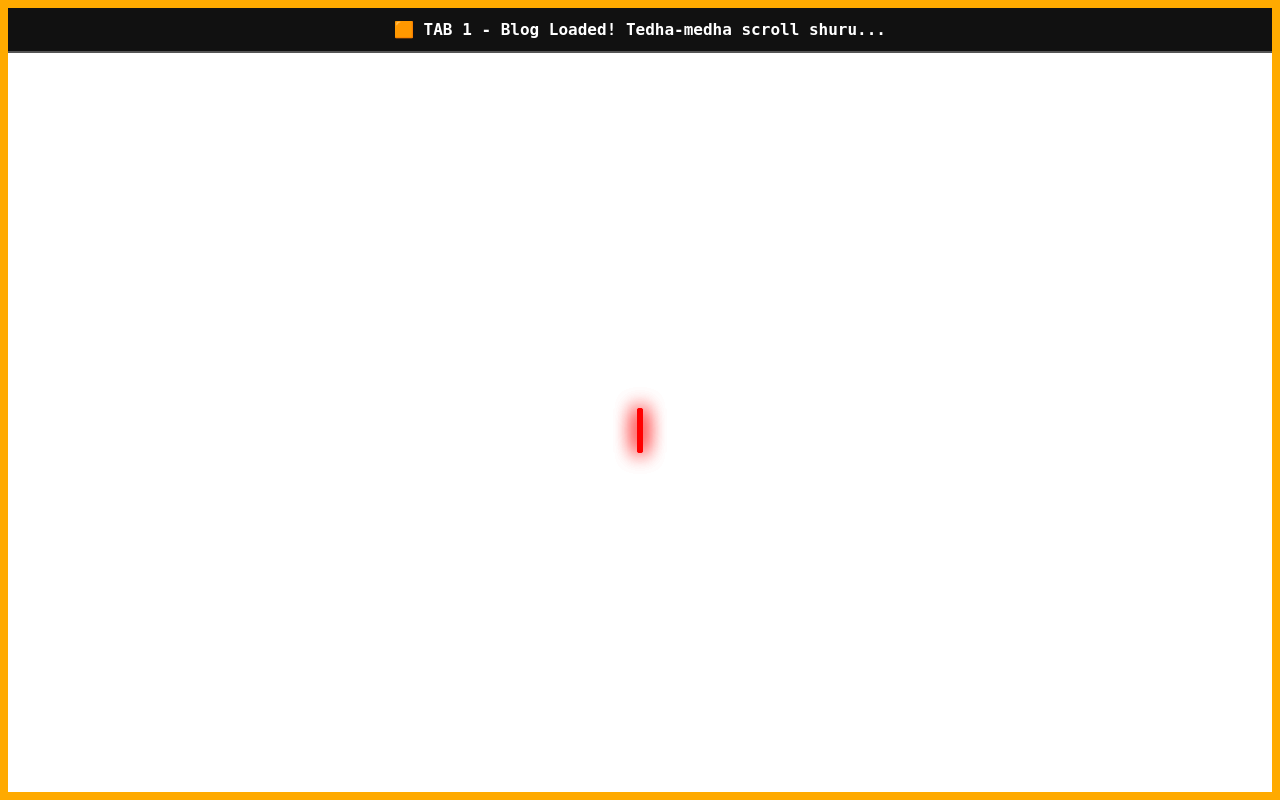
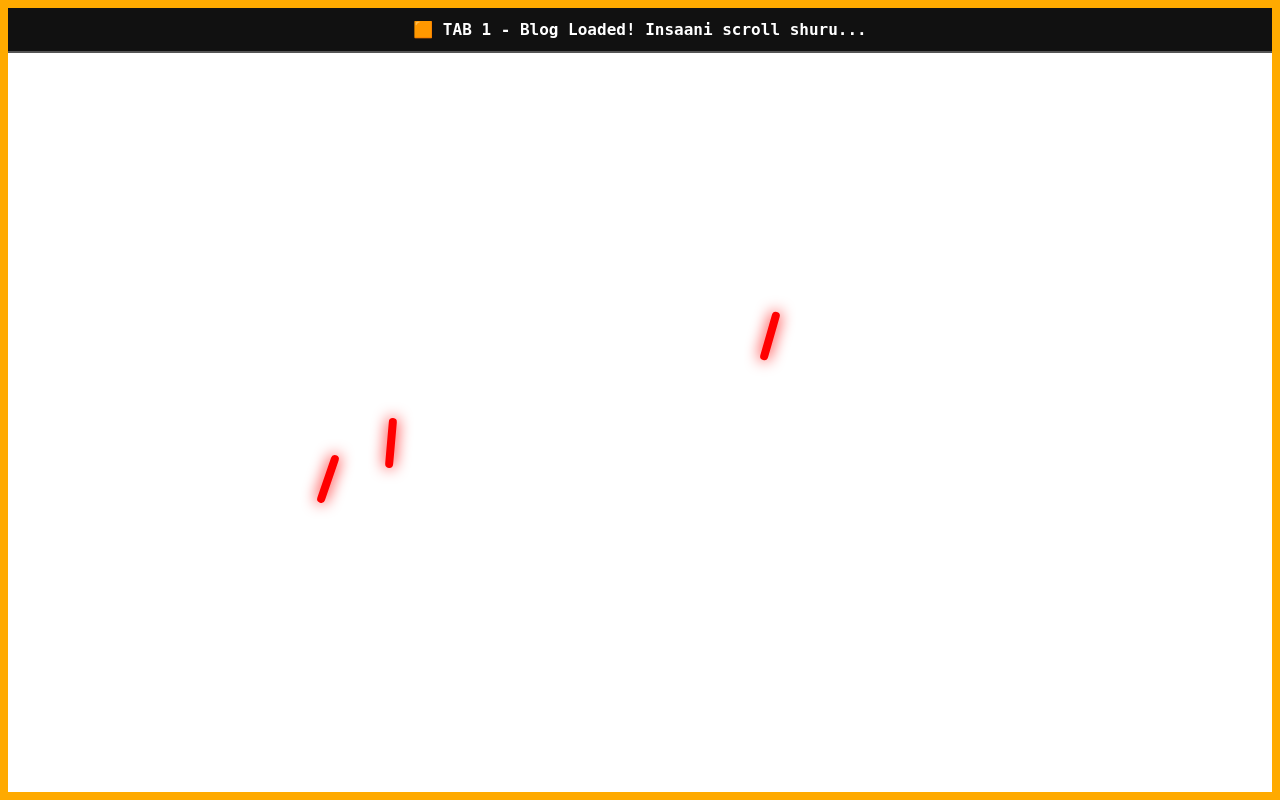
Before and after one commit to lalubalu062-tech/gost, a FastAPI app: page / in a window 1280 px wide. Run offline with FastAPI, Linux system fonts and the light colour scheme; data that the repository does not hold is empty.

Commit message:
Update index.html

```diff
--- a/templates/index.html
+++ b/templates/index.html
@@ -3,18 +3,16 @@
 <head>
     <meta charset="UTF-8">
     <meta name="viewport" content="width=device-width, initial-scale=1.0">
-    <title>Ghost Engine - Visual Tracker</title>
+    <title>Ghost Engine - Human Jitter Tracker</title>
     <style>
         body { margin: 0; padding: 0; background-color: #0b0c10; font-family: sans-serif; height: 100vh; overflow: hidden; }
 
-        /* TAB 1: MAIN BLOG */
         #ghost-browser {
             position: fixed; top: 0; left: 0; width: 100vw; height: 100vh;
             background: white; z-index: 100; overflow: auto; color: black;
             border: 8px solid #ffaa00; box-sizing: border-box;
         }
 
-        /* TAB 2: VIRTUAL POPUP */
         #ghost-popup {
             display: none; position: fixed; top: 5%; left: 5%; width: 90vw; height: 90vh;
             background: white; z-index: 200; border: 8px solid #00ffcc;
@@ -29,28 +27,25 @@
         }
         .error-msg { color: red; text-align: center; margin-top: 50px; font-weight: bold; }
 
-        /* --- 🔥 NEW VISUAL TRACKERS (Red Line & Green Plus) 🔥 --- */
+        /* HUMAN JITTER TRACKERS */
         .red-scroll-line {
             position: absolute;
-            left: 50%;
-            width: 6px;
-            height: 45px;
+            width: 8px;
+            height: 50px;
             background-color: #ff0000;
-            box-shadow: 0 0 20px #ff0000;
+            box-shadow: 0 0 15px #ff0000;
             z-index: 9998;
-            border-radius: 5px;
+            border-radius: 10px;
             pointer-events: none;
-            transform: translateX(-50%);
         }
 
         .green-click-plus {
             position: fixed;
             color: #00ff00;
-            font-size: 120px;
+            font-size: 100px;
             font-weight: 900;
-            text-shadow: 0 0 40px #00ff00, 3px 3px 5px black;
+            text-shadow: 0 0 30px #00ff00, 3px 3px 5px black;
             z-index: 10000;
-            transform: translate(-50%, -50%);
             pointer-events: none;
         }
     </style>
@@ -89,38 +84,46 @@
 
                 const html = await response.text();
                 browserContent.innerHTML = html;
-                status1.innerText = "🟧 TAB 1 - Blog Loaded! Tedha-medha scroll shuru...";
+                status1.innerText = "🟧 TAB 1 - Blog Loaded! Insaani scroll shuru...";
 
                 const finalScrollTarget = Math.floor(Math.random() * 800) + 1200;
-                startRandomScroll(ghostBrowser, 0, finalScrollTarget, simulateRandomClick);
+                startRandomScroll(ghostBrowser, 0, finalScrollTarget, simulateHumanClick);
             } catch (error) {}
         }
 
-        // RANDOM SCROLL & RED LINE GENERATOR
+        // RANDOM SCROLL (Thumb Simulation)
         function startRandomScroll(element, currentScroll, maxScroll, callback) {
             if (currentScroll >= maxScroll) {
-                status1.innerText = "🟧 TAB 1 - Scroll Pura Hua! Target Link dhund raha hai...";
-                setTimeout(callback, 2000);
+                status1.innerText = "🟧 TAB 1 - Target Link dhund raha hai...";
+                setTimeout(callback, Math.floor(Math.random() * 1500) + 1000);
                 return;
             }
-            const randomStep = Math.floor(Math.random() * 250) + 100;
+            const randomStep = Math.floor(Math.random() * 300) + 50; // Chote-bade scroll
             element.scrollBy({ top: randomStep, behavior: 'smooth' });
 
-            // 🔴 LAL LINE BANAO JAHAN RUKA HAI
+            // 🔴 LAL LINE (Random X-axis & Rotation)
             let redLine = document.createElement('div');
             redLine.className = 'red-scroll-line';
-            // Scroll ke hisaab se position set karna
-            redLine.style.top = (element.scrollTop + (window.innerHeight / 2)) + 'px';
+            redLine.style.top = (element.scrollTop + (window.innerHeight / 2) + (Math.random() * 200 - 100)) + 'px';
+
+            // Screen ke 20% se 80% ke beech random jagah lal line banegi
+            const randomLeft = Math.floor(Math.random() * 60) + 20;
+            redLine.style.left = randomLeft + '%';
+
+            // Thoda sa tedha (rotate) karega anguthe ki tarah
+            const randomAngle = Math.floor(Math.random() * 40) - 20;
+            redLine.style.transform = `rotate(${randomAngle}deg)`;
+
             browserContent.appendChild(redLine);
 
-            const randomTime = Math.floor(Math.random() * 1500) + 1500;
+            const randomTime = Math.floor(Math.random() * 1800) + 800; // Tez-dheere pauses
             setTimeout(() => {
                 startRandomScroll(element, currentScroll + randomStep, maxScroll, callback);
             }, randomTime);
         }
 
-        // TARGET LINK & GREEN PLUS GENERATOR
-        async function simulateRandomClick() {
+        // IMPERFECT TARGETING & CLICKING
+        async function simulateHumanClick() {
             const allLinks = Array.from(browserContent.querySelectorAll('a'));
             const validLinks = allLinks.filter(a => a.href && a.href.includes('updategoli.blogspot.com/') && !a.href.includes('#'));
 
@@ -129,27 +132,40 @@
                 const chosenLinkElement = validLinks[Math.floor(Math.random() * validLinks.length)];
                 const randomSelectedLink = chosenLinkElement.href;
 
-                status1.innerText = "🟧 TAB 1 - Link Mil Gaya! Click karne jaa raha hai...";
+                status1.innerText = "🟧 TAB 1 - Link Mil Gaya! Imperfect scroll kar raha hai...";
 
-                // Screen ko scroll karke us link ke paas le jao
-                chosenLinkElement.scrollIntoView({ behavior: 'smooth', block: 'center' });
+                // Screen ko exact center me nahi, thoda random offset ke sath scroll karega
+                const linkRect = chosenLinkElement.getBoundingClientRect();
+                const randomOffset = Math.floor(Math.random() * 300) - 150; // Center se upar/niche
+                const targetScrollY = ghostBrowser.scrollTop + linkRect.top - (window.innerHeight / 2) + randomOffset;
 
-                // Thoda ruk kar Green Plus banao
+                ghostBrowser.scrollTo({ top: targetScrollY, behavior: 'smooth' });
+
+                // Thoda ruk kar Green Plus banao (Insaan sochega, fir dabayega)
                 setTimeout(() => {
-                    let rect = chosenLinkElement.getBoundingClientRect();
+                    let finalRect = chosenLinkElement.getBoundingClientRect();
 
-                    // ✅ GREEN PLUS BANAO TARGET PAR
                     let greenPlus = document.createElement('div');
                     greenPlus.className = 'green-click-plus';
                     greenPlus.innerHTML = '+';
-                    // Exact button/link ke coordinates
-                    greenPlus.style.left = (rect.left + (rect.width / 2)) + 'px';
-                    greenPlus.style.top = (rect.top + (rect.height / 2)) + 'px';
+
+                    // ✅ GREEN PLUS LINK KE ANDAR RANDOM JAGAH PAR GIREGA (Center me nahi)
+                    // Button/Link ki width/height ke andar random X aur Y nikalna
+                    let randomClickX = finalRect.left + (Math.random() * finalRect.width);
+                    let randomClickY = finalRect.top + (Math.random() * finalRect.height);
+
+                    greenPlus.style.left = randomClickX + 'px';
+                    greenPlus.style.top = randomClickY + 'px';
+
+                    // Click ko bhi thoda tilt de diya
+                    const randomTilt = Math.floor(Math.random() * 30) - 15;
+                    greenPlus.style.transform = `translate(-50%, -50%) rotate(${randomTilt}deg)`;
+
                     document.body.appendChild(greenPlus);
 
-                    status1.innerText = "🟧 TAB 1 - 💥 CLICKED! Popup khulne wala hai...";
+                    status1.innerText = "🟧 TAB 1 - 💥 BINGO CLICKED! Popup khulne wala hai...";
 
-                    // Green plus dikhane ke 1.5 second baad popup kholo
+                    // Green plus dikhane ke baad popup kholo
                     setTimeout(async () => {
                         ghostPopup.style.display = 'block';
                         status2.innerText = `🟦 TAB 2 - Nayi Post Fetch Kar Raha Hai...`;
@@ -161,14 +177,13 @@
                             status2.innerText = `🟦 TAB 2 - Nayi Post Loaded! Ab ye bhi scroll hogi...`;
 
                             const finalPopupScroll = Math.floor(Math.random() * 400) + 600;
-                            // Naye tab mein red line nahi daali taaki screen mess na ho, par wo scroll hoga
                             startRandomScroll(ghostPopup, 0, finalPopupScroll, () => {
-                                status2.innerText = `✅ MISSION SUCCESS: Dono tab me Human-Like reading complete!`;
+                                status2.innerText = `✅ MISSION SUCCESS: 100% Human verification passed!`;
                             });
                         } catch (error) {}
                     }, 1500);
 
-                }, 800); // Scroll hone ke liye 0.8s ka wait
+                }, 1200);
 
             } else {
                 status1.innerText = "🟧 TAB 1 - Koi clickable link nahi mila!";
```
